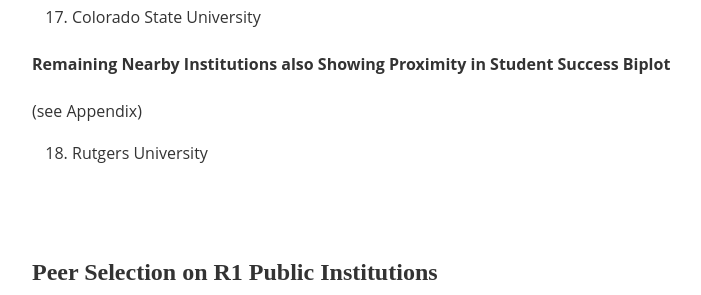
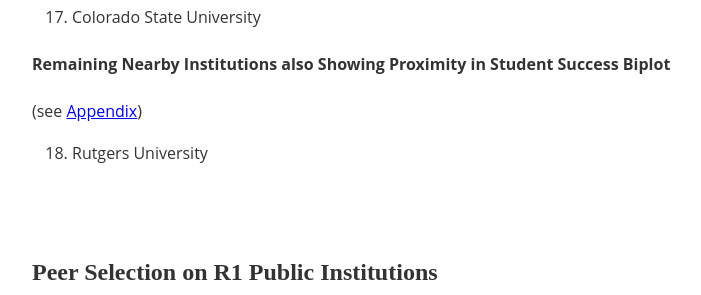
Before and after one commit to rashtastic/r1, a Jekyll site: the page built from index.md, in a window 1280 px wide and 900 px high, scrolled down 26278 px. Shown: the part 160-455 px from the top of the window, without its empty margins (208-909 px from the left). Built offline with Jekyll 4.4.1, drawn with Linux system fonts in a browser that asks for light colours.

Commit message:
Appendix link fix

```diff
--- a/index.md
+++ b/index.md
@@ -226,7 +226,7 @@
 
 IPEDS data is voluminous because of its level of detail. This level of detail produces an enormous amount of redundancy. For instance, consider that the strongest correlation in our data so far is between <code>Graduation Rate</code> and <code>Pell Graduation Rate</code>. The high correlation is to be expected. Now consider IPEDS data, which includes graduation rates calculated on nearly every possible combination of race, gender, age, residency, etc. We are sifting through thousands of additional metrics and selecting hundreds, but redundancy keeps things simple. All metrics showing high correlation ($\vert r\vert \ge .85$) with per-faculty research outcomes can be collapsed into a dozen coherent concepts, identifiable by which parts of IPEDS they were sourced from as well as their internal correlations.
 
-We collapse these twelve groups of metrics into twelve individual "constructs" by estimating rank-1 PCA representations of each group. The resulting groups and their rank-1 percent of variance explained are shown in the following table. A detailed listing of IPEDS variables included in each group can be found in [Appendix - IPEDS PCA Variables and Loadings](#ipca).
+We collapse these twelve groups of metrics into twelve individual "constructs" by estimating rank-1 PCA representations of each group. The resulting groups and their rank-1 percent of variance explained are shown in the following table. A detailed listing of IPEDS variables included in each group can be found in [Appendix - IPEDS PCA Variables and Loadings](#appendix-ipca).
 
 <br/>
 
@@ -633,7 +633,7 @@
 </ol>
 
 <h4>Remaining Nearby Institutions also Showing Proximity in Student Success Biplot</h4>
-(see Appendix)
+(see [Appendix](#appendix))
 
 <ol start="18">
   <li>Rutgers University</li>
@@ -808,9 +808,8 @@
 </div>
 <br/>
 
-<br/>
-
 ## Appendix
+<a name="appendix"></a>
 
 <details>
 <summary>Biplot of Student/Academic Peers</summary>
@@ -819,8 +818,7 @@
 <div class="image-container">
     <img src="img/Student Peers Biplot.png" style="width: 80%">
 </div>
-<br/>
-</details>
+</details><p>
 
 <details>
 <summary>Graduation Rate against Research</summary>
@@ -830,7 +828,7 @@
     <img src="img/Grad against Research Scatter.png" style="width: 60%">
 </div>
 <br/>
-</details>
+</details><p>
 
 <details>
 <summary>Pell against Research</summary>
@@ -840,7 +838,7 @@
     <img src="img/%25 Pell against Research Scatter.png" style="width: 60%">
 </div>
 <br/>
-</details>
+</details><p>
 
 <details>
 <summary>Pell Graduation Rate Gap against Research</summary>
@@ -850,7 +848,7 @@
     <img src="img/Pell Grad Rate Gap against Research Scatter.png" style="width: 60%">
 </div>
 <br/>
-</details>
+</details><p>
 
 <details>
 <summary>Institution Abbreviations</summary>
@@ -1597,12 +1595,12 @@
   </tbody>
 </table>
 <br/>
-</details>
-
+</details><p>
+
+<a name="appendix-ipca"></a>
 <details>
 <summary>IPEDS PCA Variables and Loadings</summary>
 <br/>
-<a name="ipca"></a>
 
 <div class="image-container">
 <table class="table">
```
